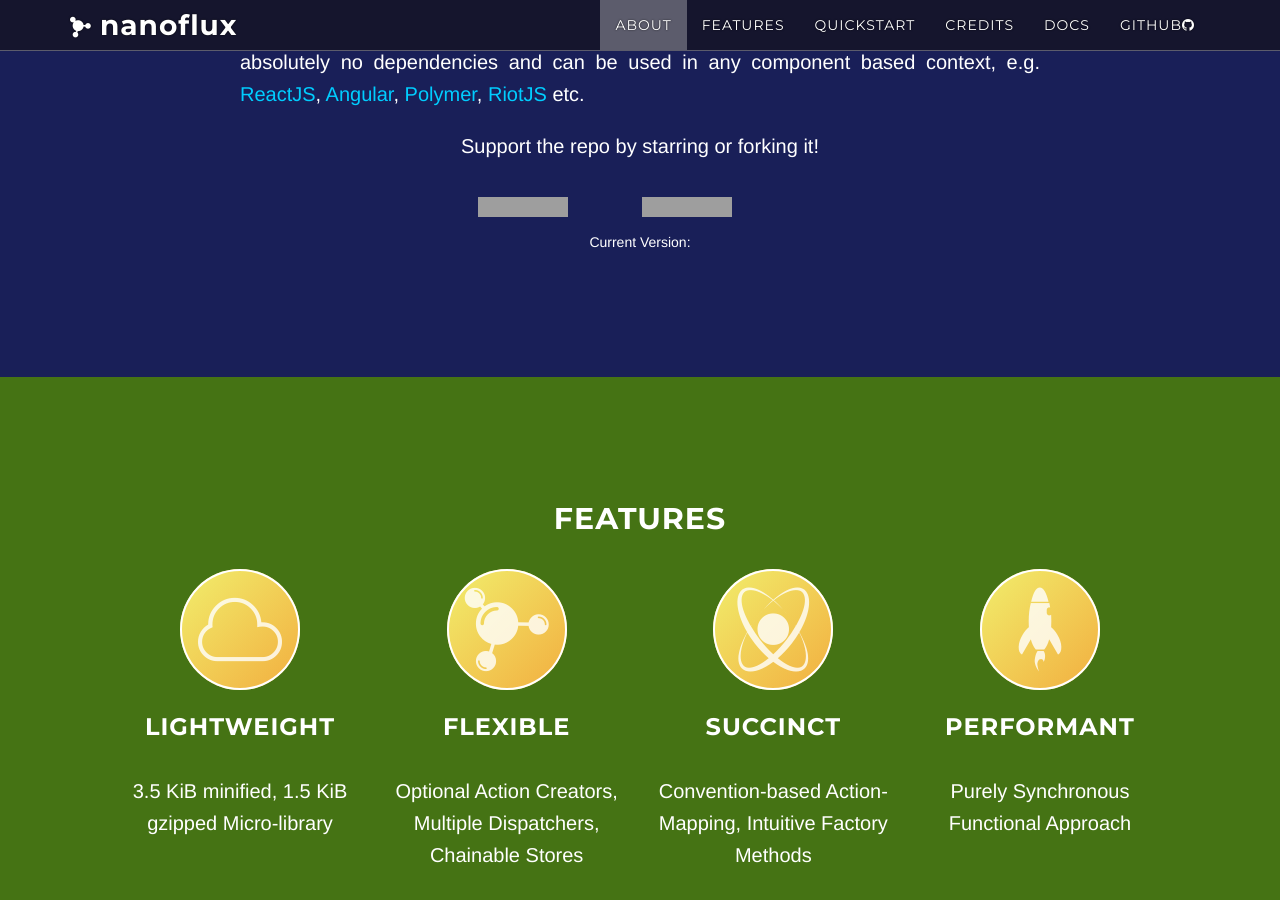
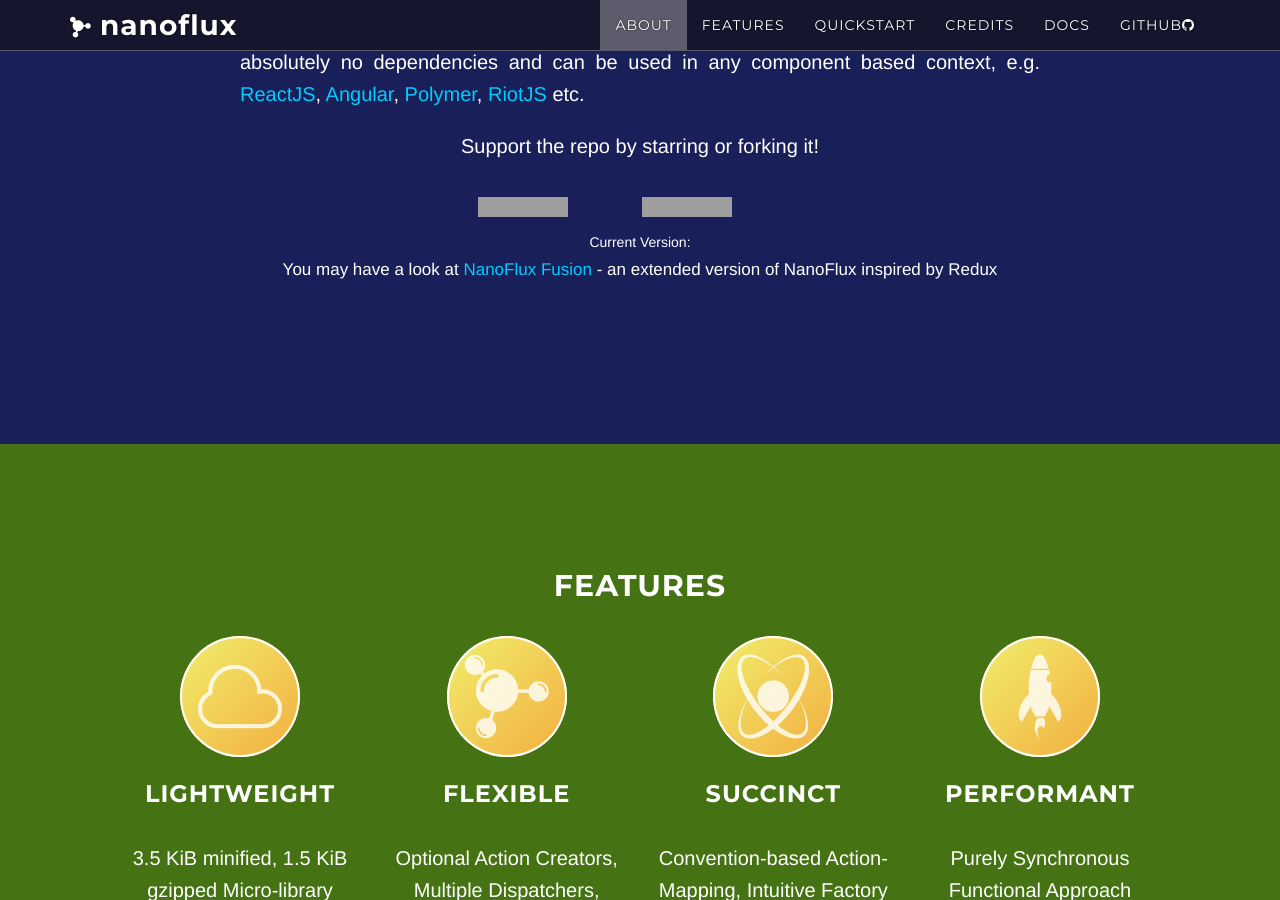
Before and after one commit to ohager/nanoflux, a Jekyll site: the page built from index.html, in a window 1280 px wide and 900 px high, scrolled down 1111 px, cut to the strip 0-900 px from the top of the window. Built offline with Jekyll 4.4.1, drawn with Linux system fonts in a browser that asks for light colours; nearby versions of some CDN libraries; comment, search, counter and statistics services are not loaded; a style sheet for code colours, icons or effects is not loaded; grey boxes are pictures that could not be loaded.

Commit message:
added reference to Nanoflux fusion

```diff
--- a/about.html
+++ b/about.html
@@ -24,3 +24,7 @@ Support the repo by starring or forking it!
 <div id='version' class='versionTag'>
     <span>Current Version: <a href="https://github.com/ohager/nanoflux" target="_blank"></a></span>
 </div>
+
+<p>
+    <small>You may have a look at <a href="_posts/2016-06-11-nanoflux-fusion.md">NanoFlux Fusion</a> - an extended version of NanoFlux inspired by Redux</small>
+</p>
```
